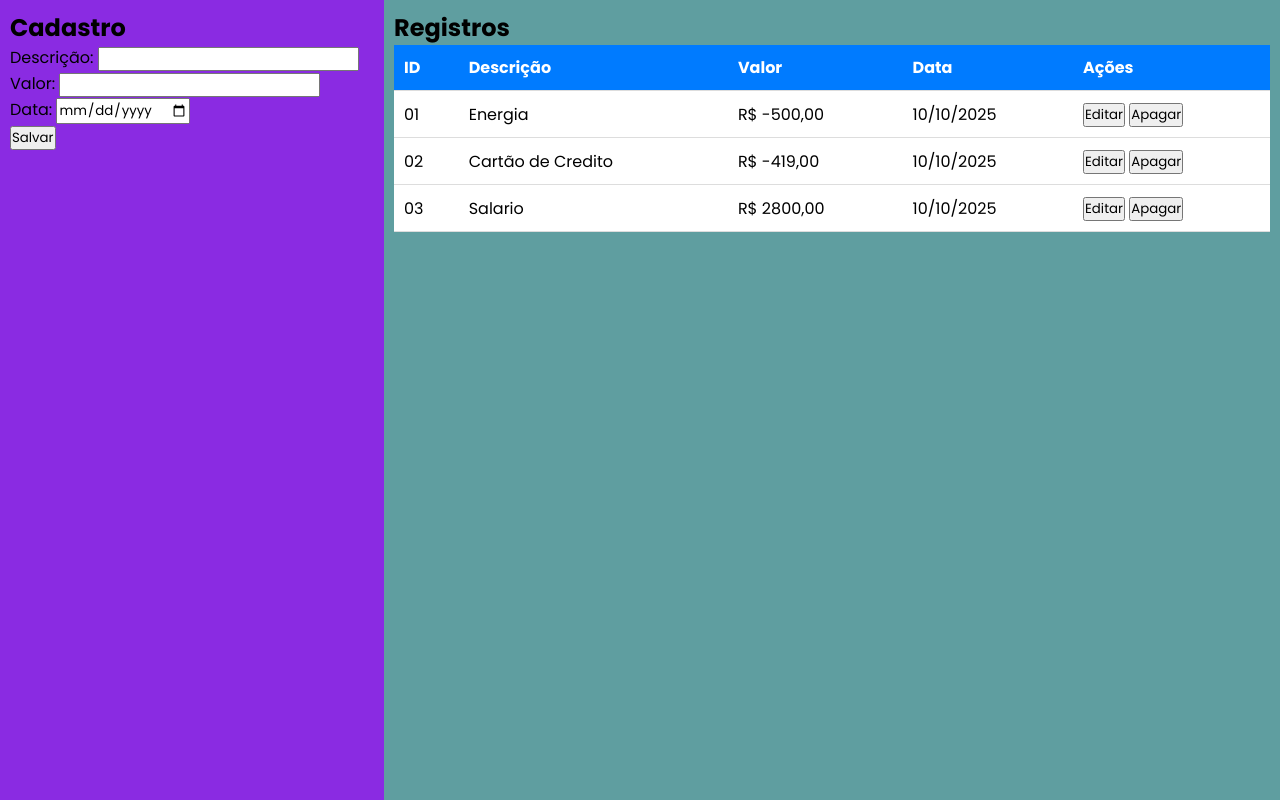
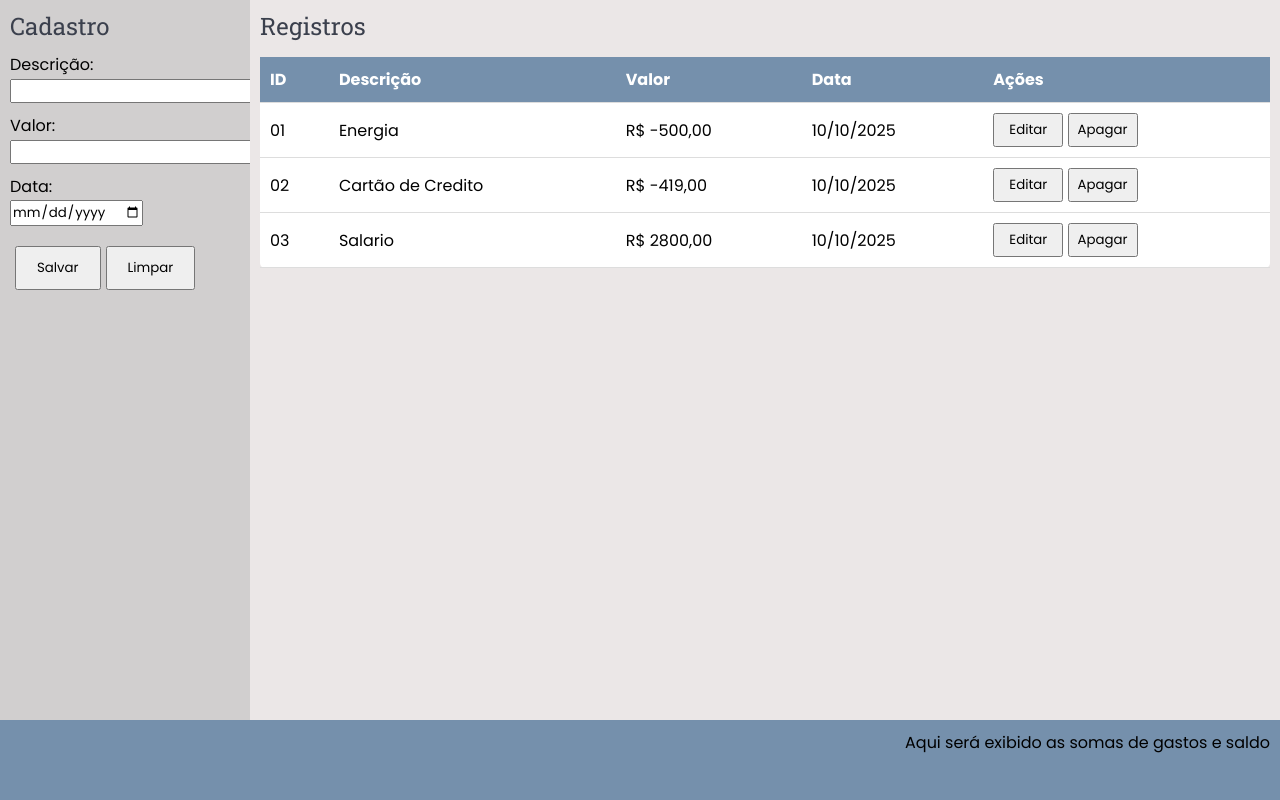
Before and after one commit to FrankSCarvalho/controle_pessoal, a plain HTML site: page index.html in a window 1280 px wide. Drawn offline with Linux system fonts and the light colour scheme.

Commit message:
Estrutura

```diff
--- a/index.html
+++ b/index.html
@@ -14,19 +14,19 @@
         <div class="formulario">
             <h2>Cadastro</h2>
             <form>
-                <div>
+                <div class="form-item">
                     <label for="">Descrição: </label>
                     <input type="text">
                 </div>
-                <div>
+                <div class="form-item">
                     <label for="">Valor: </label>
                     <input type="text">
                 </div>
-                <div>
-                    <label for="">Data: </label>
+                <div class="form-item">
+                    <label for="">Data: </label><br>
                     <input type="date">
                 </div>
-                <div><button>Salvar</button></div>
+                <div class="form-item"><button>Salvar</button><button>Limpar</button></div>
             </form>
         </div>
 
@@ -76,8 +76,10 @@
                     </tr>
                 </tbody>
             </table>
+
         </div>
     </div>
+    <div class="footer"><p>Aqui será exibido as somas de gastos e saldo</p></div>
 </body>
 
 </html>
--- a/style.css
+++ b/style.css
@@ -1,4 +1,5 @@
 @import url('https://fonts.googleapis.com/css2?family=Poppins:ital,wght@0,100;0,200;0,300;0,400;0,500;0,600;0,700;0,800;0,900;1,100;1,200;1,300;1,400;1,500;1,600;1,700;1,800;1,900&display=swap');
+@import url('https://fonts.googleapis.com/css2?family=Roboto+Slab&display=swap');
 
 * {
     margin: 0;
@@ -7,32 +8,59 @@
     font-family: "Poppins", sans-serif;
 }
 
+h2 {
+    color: #3b404d;
+    font-family: "Roboto Slab", serif;
+    font-weight: 400;
+}
+
 .container {
     display: flex;
     flex-wrap: wrap;
-    min-height: 100vh;
+    min-height: 90vh;
 }
 
 .formulario {
-    background-color: blueviolet;
+    background-color: #d1cfcf;
     flex: 1 1 30%;
     padding: 10px;
+    max-width: 250px;
+}
+
+.formulario button {
+    padding: 10px 20px;
+    margin-top: 10px;
+    margin-left: 5px;
+}
+
+.formulario button:hover {
+    background-color: #7590ac;
+    border: none;
+    border-radius: 5px;
+    cursor: pointer;
+}
+
+.form-item {
+    margin-top: 10px;
 }
 
 .tabela {
-    background-color: cadetblue;
+    background-color: #ebe7e7;
     flex: 1 1 70%;
     padding: 10px;
+
 }
 
 .tabela table {
     width: 100%;
     border-collapse: collapse;
     background-color: #fff;
+    margin-top: 15px;
+    border-radius: 5px;
 }
 
 .tabela table th {
-    background-color: #007bff;
+    background-color: #7590ac;
     color: #fff;
 }
 
@@ -42,3 +70,20 @@ td {
     border-bottom: 1px solid #ddd;
     text-align: left;
 }
+
+.tabela button {
+    padding: 5px 7px;
+    width: 70px;
+}
+
+.tabela button:hover {
+    background-color: #7590ac;
+    border: none;
+    border-radius: 5px;
+}
+.footer{
+    background-color: #7590ac;
+    height: 10vh;
+    text-align: right;
+    padding: 10px;
+}
```
